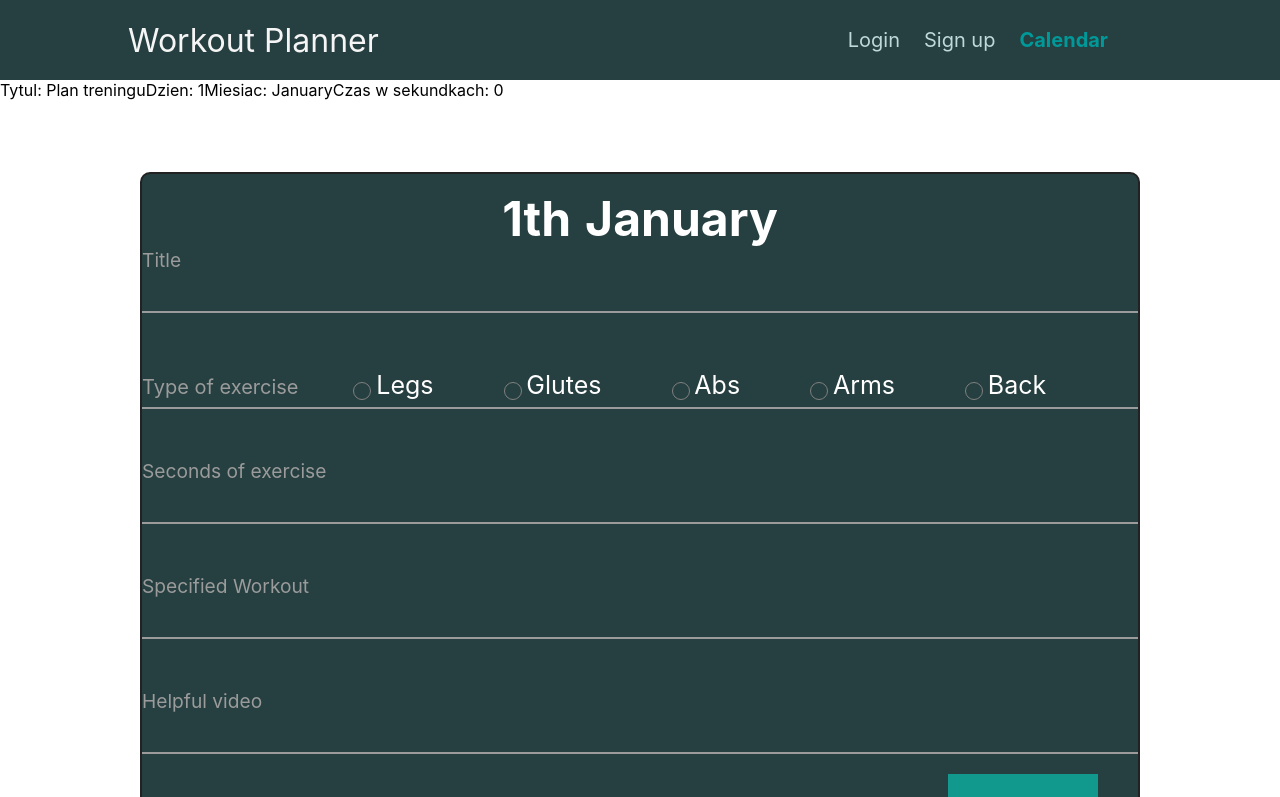
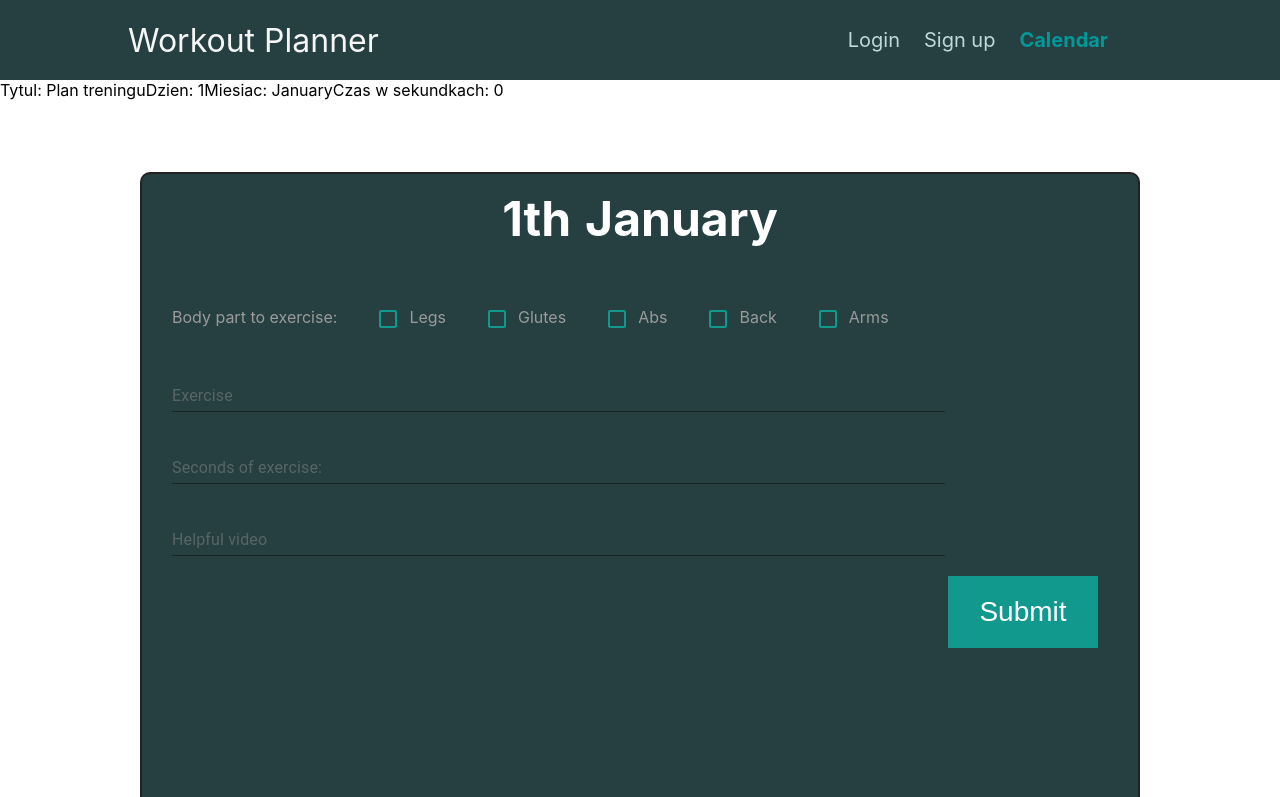
Before and after one commit to khali16/workout-planner-dev, a React (Create React App) app: page /calendar/1/1 in a window 1280 px wide. Shown: the top 797 px of the page. Built offline with nearby package versions, Linux system fonts and the light colour scheme; the HTML template or start-up script is replaced by a standard one.

Commit message:
changing workout forms

```diff
--- a/src/components/Calendar/Day.module.css
+++ b/src/components/Calendar/Day.module.css
@@ -7,3 +7,9 @@
 .nonDay {
   background-color: transparent;
 }
+
+.CurrentDay {
+  background-color: #263f40;
+  opacity: 0.3;
+  color: #52e896;
+}
--- a/src/components/Calendar/Day.tsx
+++ b/src/components/Calendar/Day.tsx
@@ -3,26 +3,34 @@ import styles from "./Day.module.css";
 import { useRouteMatch, useHistory, useParams, Link } from "react-router-dom";
 interface OwnProps {
   index: number;
-  d: number;
+  day: number;
   month: number;
 }
 
-const Day: React.FC<OwnProps> = ({ index, d, month }: OwnProps) => {
+const Day: React.FC<OwnProps> = ({ index, day, month }: OwnProps) => {
   let history = useHistory();
   const match = useRouteMatch();
   const rightMonthFigure = month + 1;
 
   const pushToSelectedDayHandler = (event: React.MouseEvent<HTMLElement>) => {
     event.preventDefault();
-    history.push(`${match.url}/${rightMonthFigure}/${d}`);
+    history.push(`${match.url}/${rightMonthFigure}/${day}`);
   };
 
-  const dayBox = d > 0 ? styles.Day : styles.nonDay;
+  const today = new Date();
+  const currentDay = today.getDate();
+
+  const currentDayBox = day === currentDay ? styles.CurrentDay : "";
+  const dayBox = day > 0 ? styles.Day : styles.nonDay;
 
   return (
     <>
-      <div className={dayBox} key={index} onClick={pushToSelectedDayHandler}>
-        {d > 0 ? d : ""}
+      <div
+        className={`${dayBox} ${currentDayBox}`}
+        key={index}
+        onClick={pushToSelectedDayHandler}
+      >
+        {day > 0 ? day : ""}
       </div>
     </>
   );
--- a/src/components/Calendar/days/Days.tsx
+++ b/src/components/Calendar/days/Days.tsx
@@ -1,22 +1,26 @@
-import React, {FunctionComponent} from 'react';
+import React, { FunctionComponent } from "react";
 import styles from "./Days.module.css";
 import Day from "../Day";
-import {isLeapYear} from "../../../utils/validation";
-import {DAYS, DAYS_LEAP, DAYS_OF_THE_WEEK} from "../../../constants/DateConsts";
+import { isLeapYear } from "../../../utils/validation";
+import {
+  DAYS,
+  DAYS_LEAP,
+  DAYS_OF_THE_WEEK,
+} from "../../../constants/DateConsts";
 
 interface OwnProps {
   date: Date;
   month: number;
   startDay: number;
-
 }
 
 type Props = OwnProps;
 
-const Days: FunctionComponent<Props> = ({date, month, startDay}) => {
+const Days: FunctionComponent<Props> = ({ date, month, startDay }) => {
   const days = isLeapYear(date.getFullYear()) ? DAYS_LEAP : DAYS;
 
-    return <>
+  return (
+    <>
       <div className={styles.DaysName}>
         {DAYS_OF_THE_WEEK.map((d) => (
           <div key={d}>
@@ -28,15 +32,16 @@ const Days: FunctionComponent<Props> = ({date, month, startDay}) => {
         {Array(days[month] + (startDay - 1))
           .fill(null)
           .map((_, index) => {
-                    const d = index - (startDay - 2);
+            const day = index - (startDay - 2);
             return (
               <>
-                            <Day key={d} d={d} index={index} month={month}></Day>
+                <Day key={day} day={day} index={index} month={month}></Day>
               </>
             );
           })}
       </div>
     </>
+  );
 };
 
 export default Days;
--- /dev/null
+++ b/src/components/WorkoutDay/exercise/form/BodyPartToExercise.module.css
@@ -0,0 +1,3 @@
+.input button {
+  color: greenyellow;
+}
--- /dev/null
+++ b/src/components/WorkoutDay/exercise/form/BodyPartToExercise.tsx
@@ -0,0 +1,85 @@
+import React from "react";
+import { Field } from "formik";
+import { Checkbox, Radio } from "@material-ui/core";
+import styles from "./BodyPartToExercise.module.css";
+import {
+  makeStyles,
+  ThemeProvider,
+  createMuiTheme,
+} from "@material-ui/core/styles";
+
+const BodyPartToExercise = () => {
+  const theme = createMuiTheme({
+    overrides: {
+      MuiCheckbox: {
+        root: {
+          color: "#11998e !important",
+          "&&&&:before": {
+            color: "#11998e",
+          },
+        },
+        colorSecondary: {
+          color: "#11998e;",
+          "&$checked": {
+            color: "#11998e",
+          },
+        },
+      },
+    },
+  });
+
+  return (
+    <>
+      <label>
+        <ThemeProvider theme={theme}>
+          <Field
+            type="checkbox"
+            name="typeOfExercise"
+            value="legs"
+            as={Checkbox}
+            className={styles.input}
+          />
+        </ThemeProvider>
+        Legs
+      </label>
+      <label>
+        <Field
+          type="checkbox"
+          name="typeOfExercise"
+          value="glutes"
+          as={Checkbox}
+        />
+        Glutes
+      </label>
+      <label>
+        <Field
+          type="checkbox"
+          name="typeOfExercise"
+          value="abs"
+          as={Checkbox}
+        />
+        Abs
+      </label>
+      <label>
+        <Field
+          type="checkbox"
+          name="typeOfExercise"
+          value="back"
+          as={Checkbox}
+        />
+        Back
+      </label>
+      <label>
+        <Field
+          type="checkbox"
+          name="typeOfExercise"
+          value="arms"
+          as={Checkbox}
+        />
+        Arms
+      </label>
+    </>
+  );
+};
+
+export default BodyPartToExercise;
--- a/src/components/WorkoutDay/exercise/form/ExerciseForm.module.css
+++ b/src/components/WorkoutDay/exercise/form/ExerciseForm.module.css
@@ -1,11 +1,14 @@
 .Frame {
-  width: 1200px;
-  height: 720px;
+  width: 1000px;
+  height: 650px;
   border: 2px solid #222222;
   background-color: #263f40;
-  margin: auto;
   margin-top: 50px;
   border-radius: 10px;
+  position: relative;
+  padding: 15px 0 0;
+  margin: auto;
+  margin-top: 40px;
 }
 .Header {
   font-size: 48px;
@@ -25,142 +28,28 @@
   margin-left: 7px;
 }
 
-.Frame {
-  position: relative;
-  padding: 15px 0 0;
-  width: 1000px;
-  margin: auto;
-  margin-top: 40px;
-}
-
-.Frame label {
-  font-size: larger;
-  margin-bottom: 0.5rem;
-  margin-right: 15px;
-}
-
-.TextInput {
-  font-family: inherit;
-  width: 100%;
-  border: 0;
-  border-bottom: 2px solid #9b9b9b;
-  outline: 0;
-  font-size: 1.3rem;
-  color: #fff;
-  padding: 7px 0;
-  background: transparent;
-  transition: border-color 0.2s;
-}
-
-.TextInput input::placeholder {
-  color: transparent;
-}
-
-.TextInput input:placeholder-shown ~ .form__label {
-  font-size: 1.3rem;
-  cursor: text;
-  top: 20px;
-}
-
-.TextInput_label {
-  font-size: 1rem;
-  color: #9b9b9b;
-}
-
-.TextInput:focus {
-  padding-bottom: 6px;
-  font-weight: 700;
-  border-width: 3px;
-  border-image: linear-gradient(to right, #11998e, #38ef7d);
-  border-image-slice: 1;
-}
-
-.TextInput_label:focus {
-  display: block;
-  transition: 0.2s;
-  font-size: 1rem;
-  color: #11998e;
-  font-weight: 700;
-}
-
-.TextInput:required:invalid {
-  box-shadow: none;
-}
-
-.RadioInput {
-  font-family: inherit;
-  width: 100%;
-  margin-top: 50px;
-  border: 0;
-  border-bottom: 2px solid #9b9b9b;
-  outline: 0;
-  color: #fff;
-  padding: 7px 0;
-  background: transparent;
-  transition: border-color 0.2s;
-}
-
-.RadioInput span {
-  font-size: 20px;
-  color: #9b9b9b;
-}
-
-.RadioInput label {
-  font-size: 25px;
-  margin-left: 5px;
-}
-
-.RadioInput input[type="radio"] {
-  display: none;
-}
-
-.RadioInput input[type="radio"] + *::before {
-  content: "";
-  display: inline-block;
-  vertical-align: bottom;
-  width: 1rem;
-  height: 1rem;
-  margin-right: 0.3rem;
-  border-radius: 50%;
-  border-style: solid;
-  border-width: 0.1rem;
-  border-color: gray;
-  margin-left: 50px;
-}
-.RadioInput input[type="radio"]:checked + * {
-  color: #11998e;
-}
-.RadioInput input[type="radio"]:checked + *::before {
-  background: radial-gradient(
-    #11998e 0%,
-    #11998e 40%,
-    transparent 50%,
-    transparent
-  );
-  border-color: #11998e;
-}
-
-.SpecifiedWorkout {
+.Form {
   margin-top: 50px;
 }
 
-.SecondsInput {
-  margin-top: 50px;
+.Form label {
+  font-size: 1rem;
+  color: #9b9b9b;
+  margin-left: 30px;
 }
 
-input[type="number"]::-webkit-inner-spin-button,
-input[type="number"]::-webkit-outer-spin-button {
-  -webkit-appearance: none;
-  margin: 0;
+.InputField {
+  margin-top: 40px;
+  margin-left: 30px;
 }
 
-.VideoInput {
-  margin-top: 50px;
+.InputField p {
+  color: #f05c79;
 }
 
-.Label {
-  font-size: 20px;
-  color: #9b9b9b;
+.Error {
+  margin-left: 30px;
+  color: #f05c79;
 }
 
 .Frame button {
@@ -203,11 +92,3 @@ input[type="number"]::-webkit-outer-spin-button {
   opacity: 1;
   right: 0;
 }
-
-.invalid input {
-  padding-bottom: 6px;
-  font-weight: 700;
-  border-width: 3px;
-  border-image: linear-gradient(to right, red, pink);
-  border-image-slice: 1;
-}
--- a/src/components/WorkoutDay/exercise/form/ExerciseForm.tsx
+++ b/src/components/WorkoutDay/exercise/form/ExerciseForm.tsx
@@ -1,11 +1,13 @@
-import React, { useState, ChangeEvent, Consumer } from "react";
-import { useParams, useHistory } from "react-router-dom";
+import React from "react";
+import { useHistory } from "react-router-dom";
 import styles from "./ExerciseForm.module.css";
-import useInput from "../../../../hooks/useInput";
-import { hasAtLeastFiveLetters } from "../../../../utils/validation";
-import { getFullMonthName } from "../../../../utils/dateUtils";
 import { Exercise } from "../../../../constants/interfaces";
 import { useCurrentDate } from "../../../../hooks/useCurrentDate";
+import * as Yup from "yup";
+import TextFields from "./TextFields";
+import { Formik, Form } from "formik";
+import { TextField } from "@material-ui/core";
+import BodyPartToExercise from "./BodyPartToExercise";
 
 export interface workoutPlan {
   specifiedDay?: string;
@@ -50,72 +52,27 @@ interface OwnProps {
 }
 
 const ExerciseForm: React.FC<OwnProps> = ({ addExercise, setEditMode }) => {
-  const [legsWorkout, setLegsWorkout] = useState("");
-  const [glutesWorkout, setGlutesWorkout] = useState("");
-  const [absWorkout, setAbsWorkout] = useState("");
-  const [armsWorkout, setArmsWorkout] = useState("");
-  const [backWorkout, setBackWorkout] = useState("");
-  const [seconds, setSeconds] = useState<number>();
-  const [url, setUrl] = useState("");
-
   const history = useHistory();
-
-  const {
-    value: enteredTitle,
-    isValid: enteredTitleIsValid,
-    valueChangeHandler: titleChangeHandler,
-    hasError: titleHasError,
-    inputBlurHandler: titleBlurHandler,
-  } = useInput(hasAtLeastFiveLetters);
-
-  const {
-    value: enteredSpecifiedWorkout,
-    isValid: enteredSpecifiedWorkoutIsValid,
-    valueChangeHandler: specifiedWorkoutChangeHandler,
-    hasError: specifiedWorkoutHasError,
-    inputBlurHandler: specifiedWorkoutBlurHandler,
-  } = useInput(hasAtLeastFiveLetters);
 
   const { day, monthName } = useCurrentDate();
 
   const submitHandler = (event: React.FormEvent) => {
     event.preventDefault();
-
-    if (!enteredTitleIsValid && !enteredSpecifiedWorkoutIsValid) {
-      return;
-    }
-
-    // const workoutPlan: workoutPlan = {
-    //   specifiedDay: day,
-    //   specifiedMonth: monthName,
+    // addExercise({
     //   title: enteredTitle,
-    //   bodyWorkout: {
-    //     legs: legsWorkout,
-    //     glutes: glutesWorkout,
-    //     abs: absWorkout,
-    //     arms: armsWorkout,
-    //     back: backWorkout,
+    //   engagedBodyParts: {
+    //     legs: { checked: !!legsWorkout, title: legsWorkout },
+    //     glutes: { checked: !!glutesWorkout, title: glutesWorkout },
+    //     abs: { checked: !!absWorkout, title: absWorkout },
+    //     arms: { checked: !!armsWorkout, title: armsWorkout },
+    //     back: { checked: !!backWorkout, title: backWorkout },
+    //     warmUp: { checked: !!glutesWorkout, title: glutesWorkout }, //todo add warmup
     //   },
-    // secondsOfExercise: seconds,
-    //   details: enteredSpecifiedWorkout,
+    //   description: enteredSpecifiedWorkout,
     //   video: url,
-    // };
-    // // addWorkout(workoutPlan);
-    addExercise({
-      title: enteredTitle,
-      engagedBodyParts: {
-        legs: { checked: !!legsWorkout, title: legsWorkout },
-        glutes: { checked: !!glutesWorkout, title: glutesWorkout },
-        abs: { checked: !!absWorkout, title: absWorkout },
-        arms: { checked: !!armsWorkout, title: armsWorkout },
-        back: { checked: !!backWorkout, title: backWorkout },
-        warmUp: { checked: !!glutesWorkout, title: glutesWorkout }, //todo add warmup
-      },
-      description: enteredSpecifiedWorkout,
-      video: url,
-      totalTime: 30,
-      finished: false,
-    });
+    //   totalTime: seconds,
+    //   finished: false,
+    // });
     setEditMode(false);
     // history.push("/calendar");
   };
@@ -135,39 +92,18 @@ const ExerciseForm: React.FC<OwnProps> = ({ addExercise, setEditMode }) => {
     console.log(workoutPlan);
   }
 
-  const legsWorkoutHandler = (event: ChangeEvent<HTMLInputElement>) => {
-    setLegsWorkout(event.target.value);
-  };
-
-  const glutesWorkoutHandler = (event: ChangeEvent<HTMLInputElement>) => {
-    setGlutesWorkout(event.target.value);
-  };
-
-  const absWorkoutHandler = (event: ChangeEvent<HTMLInputElement>) => {
-    setAbsWorkout(event.target.value);
-  };
-
-  const armsWorkoutHandler = (event: ChangeEvent<HTMLInputElement>) => {
-    setArmsWorkout(event.target.value);
-  };
-
-  const backWorkoutHandler = (event: ChangeEvent<HTMLInputElement>) => {
-    setBackWorkout(event.target.value);
-  };
-
-  const secondsOfExerciseHandler = (event: ChangeEvent<HTMLInputElement>) => {
-    const secondsString = event.target.value;
-    setSeconds(parseFloat(secondsString));
-  };
-
-  const urlWorkoutHanlder = (event: ChangeEvent<HTMLInputElement>) => {
-    setUrl(event.target.value);
-  };
-
-  const titleInputStyles = titleHasError ? styles.invalid : "";
-  const specifiedWorkoutInputStyles = specifiedWorkoutHasError
-    ? styles.invalid
-    : "";
+  const Schema = Yup.object().shape({
+    title: Yup.string()
+      .min(3, "Too short!")
+      .max(20, "Too long!")
+      .required("Please, enter a exercise"),
+    typeOfExercise: Yup.array().required("Select one part of body"),
+    secondsOfExercise: Yup.number()
+      .min(5, "Don't be lazy")
+      .max(180, "Whoah! Slow down")
+      .required("Please, enter likely time of the exercise"),
+    url: Yup.string().required("Please, enter some url of exercise or music!"),
+  });
 
   return (
     <>
@@ -177,100 +113,68 @@ const ExerciseForm: React.FC<OwnProps> = ({ addExercise, setEditMode }) => {
           <div className={styles.Month}>{monthName}</div>
         </div>
         <div className={styles.Form}>
-          <form onSubmit={submitHandler}>
-            <div className={`${titleInputStyles}`}>
-              <label htmlFor="title" className={styles.TextInput_label}>
-                Title
-              </label>
-              <input
-                type="input"
-                className={styles.TextInput}
-                id="title"
-                required
-                value={enteredTitle}
-                onChange={titleChangeHandler}
-                onBlur={titleBlurHandler}
+          <Formik
+            validateOnChange={true}
+            initialValues={{
+              title: "",
+              typeOfExercise: [],
+              secondsOfExercise: "",
+              url: "",
+            }}
+            onSubmit={(data) => {
+              console.log(data);
+            }}
+            validationSchema={Schema}
+          >
+            {({
+              handleChange,
+              handleBlur,
+              handleSubmit,
+              errors,
+              touched,
+              values,
+            }) => (
+              <Form>
+                <label>Body part to exercise:</label>
+                <BodyPartToExercise />
+                {errors.typeOfExercise && touched.typeOfExercise ? (
+                  <p className={styles.Error}>{errors.typeOfExercise}</p>
+                ) : null}
+                <div className={styles.InputField}>
+                  <TextFields
+                    placeholder="Exercise"
+                    name="title"
+                    type="text"
+                    as={TextField}
                   />
+                  {errors.title && touched.title ? <p>{errors.title}</p> : null}
                 </div>
-            <div className={styles.RadioInput}>
-              <span>Type of exercise</span>
-              <input
-                type="radio"
-                value="legs"
-                id="legs"
-                onChange={legsWorkoutHandler}
+                <div className={styles.InputField}>
+                  <TextFields
+                    name="secondsOfExercise"
+                    type="number"
+                    placeholder="Seconds of exercise:"
+                    as={TextField}
                   />
-              <label htmlFor="legs">Legs</label>
-              <input
-                type="radio"
-                value="glutes"
-                id="glutes"
-                onChange={glutesWorkoutHandler}
+                  {errors.secondsOfExercise && touched.secondsOfExercise ? (
+                    <p>{errors.secondsOfExercise}</p>
+                  ) : null}
+                </div>
+                <div className={styles.InputField}>
+                  <TextFields
+                    name="url"
+                    type="url"
+                    placeholder="Helpful video"
+                    as={TextField}
                   />
-              <label htmlFor="glutes">Glutes</label>
-              <input
-                type="radio"
-                value="abs"
-                id="abs"
-                onChange={absWorkoutHandler}
-              />
-              <label htmlFor="abs">Abs</label>
-              <input
-                type="radio"
-                value="arms"
-                id="arms"
-                onChange={armsWorkoutHandler}
-              />
-              <label htmlFor="arms">Arms</label>
-              <input
-                type="radio"
-                value="back"
-                id="back"
-                onChange={backWorkoutHandler}
-              />
-              <label htmlFor="back">Back</label>
+                  {errors.url && touched.url ? <p>{errors.url}</p> : null}
                 </div>
-            <div className={styles.SecondsInput}>
-              <label htmlFor="seconds" className={styles.TextInput_label}>
-                Seconds of exercise
-              </label>
-              <input
-                type="number"
-                className={styles.TextInput}
-                value={seconds}
-                onChange={secondsOfExerciseHandler}
-              />
-            </div>
-            <div
-              className={`${styles.SpecifiedWorkout} ${specifiedWorkoutInputStyles}`}
-            >
-              <label htmlFor="specifiedWorkout" className={styles.Label}>
-                Specified Workout
-              </label>
-              <input
-                type="text"
-                id="specifiedWorkout"
-                className={styles.TextInput}
-                value={enteredSpecifiedWorkout}
-                onChange={specifiedWorkoutChangeHandler}
-                onBlur={specifiedWorkoutBlurHandler}
-              />
-            </div>
-            <div className={styles.VideoInput}>
-              <label htmlFor="video" className={styles.Label}>
-                Helpful video
-              </label>
-              <input
-                type="url"
-                id="video"
-                className={styles.TextInput}
-                onChange={urlWorkoutHanlder}
-              />
-            </div>
-            <button>
+                <button type="submit">
                   <span>Submit</span>
                 </button>
-          </form>
+              </Form>
+            )}
+          </Formik>
         </div>
       </div>
     </>
--- /dev/null
+++ b/src/components/WorkoutDay/exercise/form/TextFields.tsx
@@ -0,0 +1,44 @@
+import React from "react";
+import { useField, FieldAttributes } from "formik";
+import { TextField } from "@material-ui/core";
+import {
+  makeStyles,
+  ThemeProvider,
+  createMuiTheme,
+  withStyles,
+} from "@material-ui/core/styles";
+import classNames from "classnames";
+const TextFields: React.FC<FieldAttributes<{}>> = ({
+  placeholder,
+  ...props
+}) => {
+  const theme = createMuiTheme({
+    overrides: {
+      MuiInput: {
+        underline: {
+          "&&&&:hover:before": {
+            borderBottom: "2px solid #11998e",
+          },
+          "&&&&:after": {
+            borderBottom: "2px solid #11998e",
+          },
+          color: "#9b9b9b",
+        },
+      },
+    },
+  });
+
+  const [field] = useField<{}>(props);
+
+  return (
+    <ThemeProvider theme={theme}>
+      <TextField
+        style={{ width: "80%" }}
+        placeholder={placeholder}
+        {...field}
+      />
+    </ThemeProvider>
+  );
+};
+
+export default TextFields;
```
Also changed, not shown: package.json (+7 -1 lines), src/components/WorkoutDay/exercise/form/TextFields.module.css (added), 1 other file (tests, documents, lock files or other folders). Lines whose indentation alone changed are shown as unchanged.
